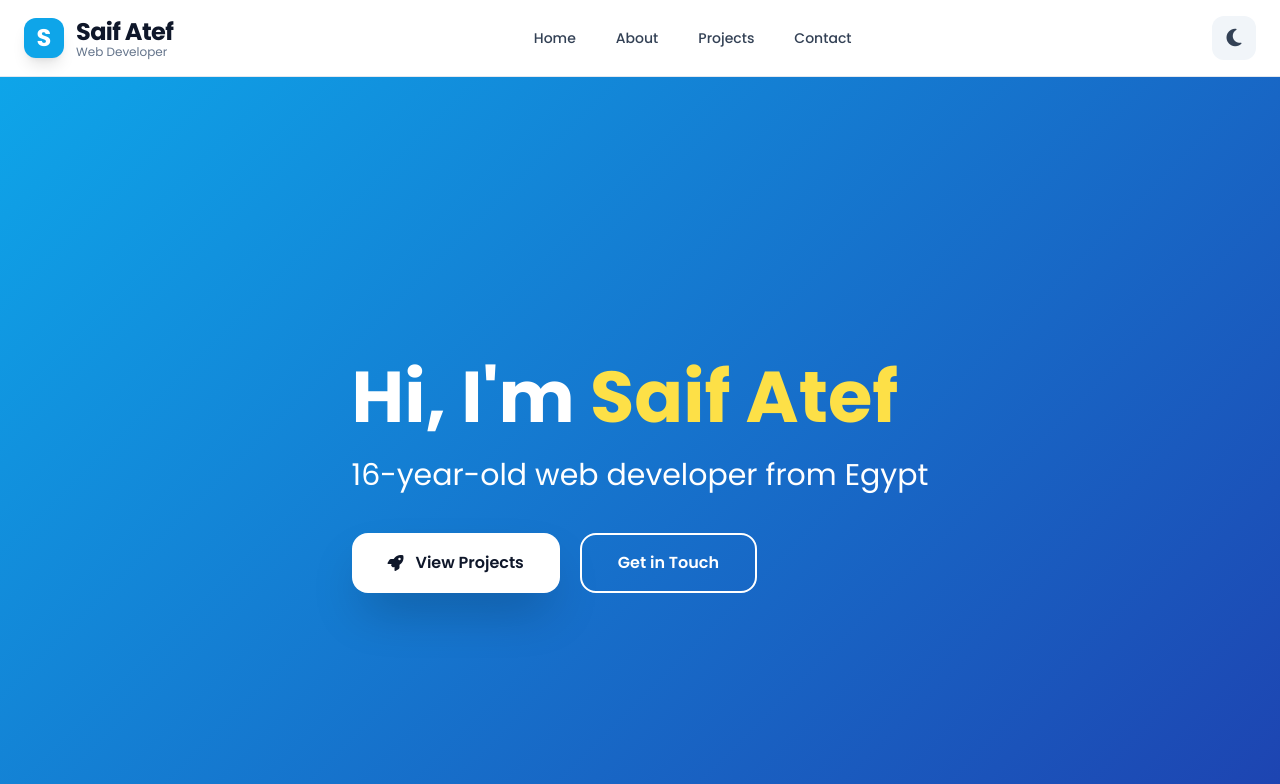
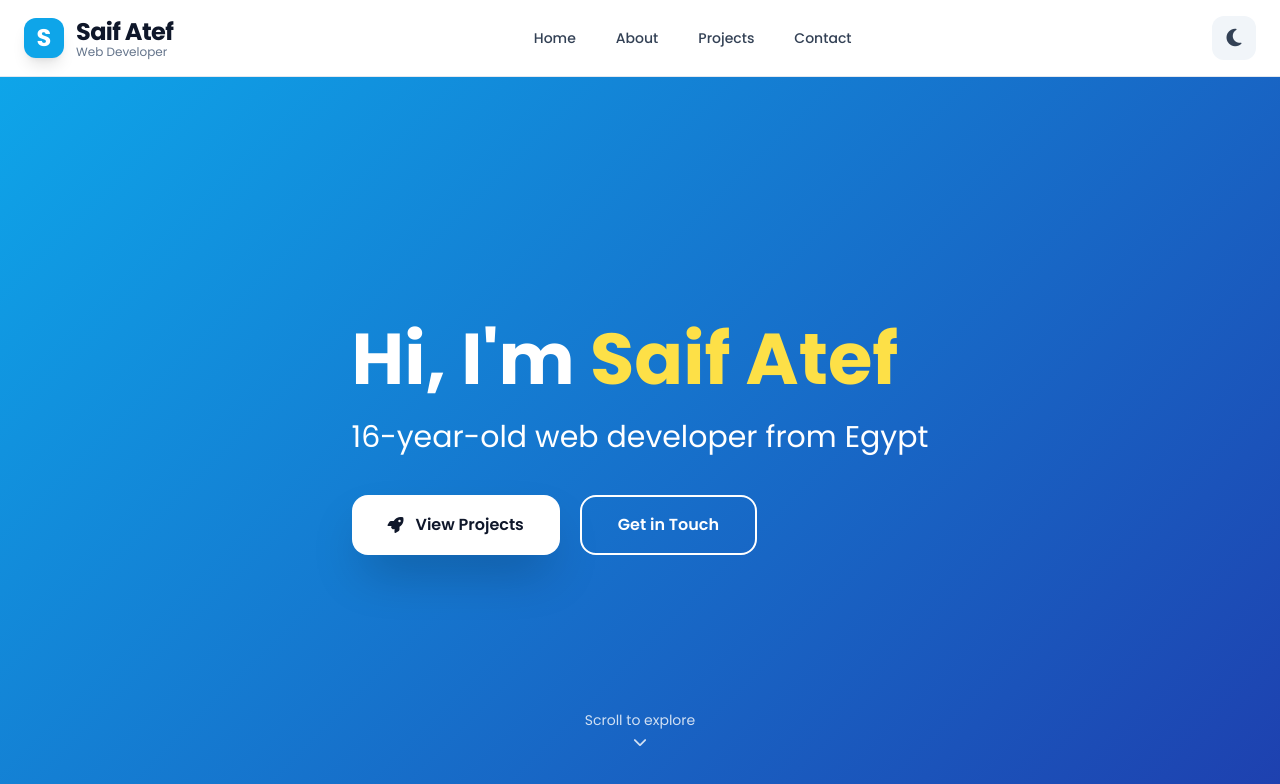
Before and after one commit to SaifAtef77/Portfolio, a plain HTML site: page index.html in a window 1280 px wide. Shown: the top 784 px of the page. Drawn offline with nearby package versions, Linux system fonts and the light colour scheme.

Commit message:
Adjust home section height in index.html

```diff
--- a/index.html
+++ b/index.html
@@ -95,7 +95,10 @@
     </nav>
 
     <!-- HERO -->
-    <section id="home" class="min-h-screen hero-bg relative flex items-center">
+    <section
+      id="home"
+      class="min-h-[calc(100vh-77px)] hero-bg relative flex items-center"
+    >
       <div class="max-w-6xl mx-auto px-6 relative z-10 text-white">
         <h1 class="text-5xl md:text-7xl font-black leading-tight mb-6">
           Hi, I'm <span class="text-yellow-300">Saif Atef</span>
```
